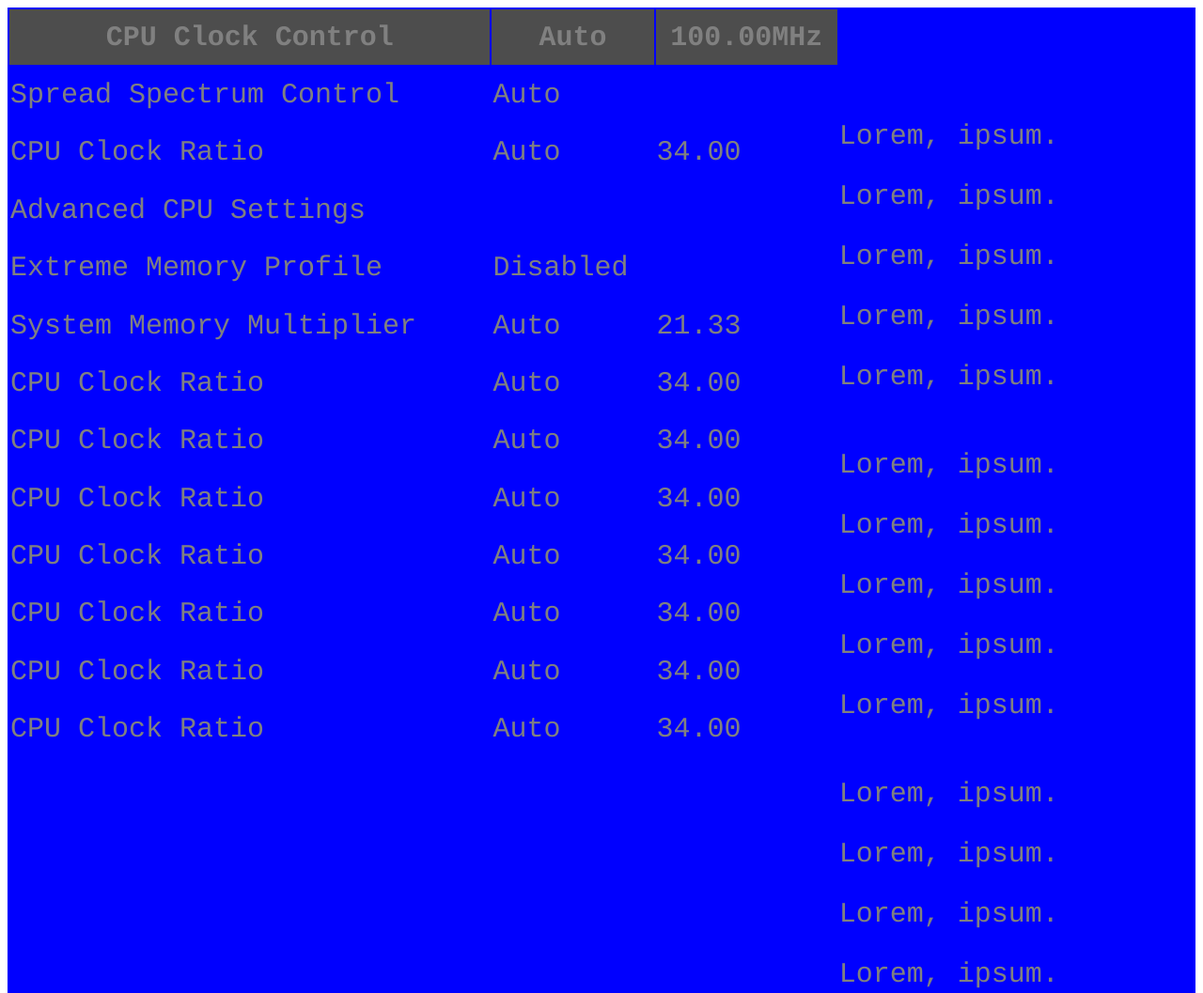
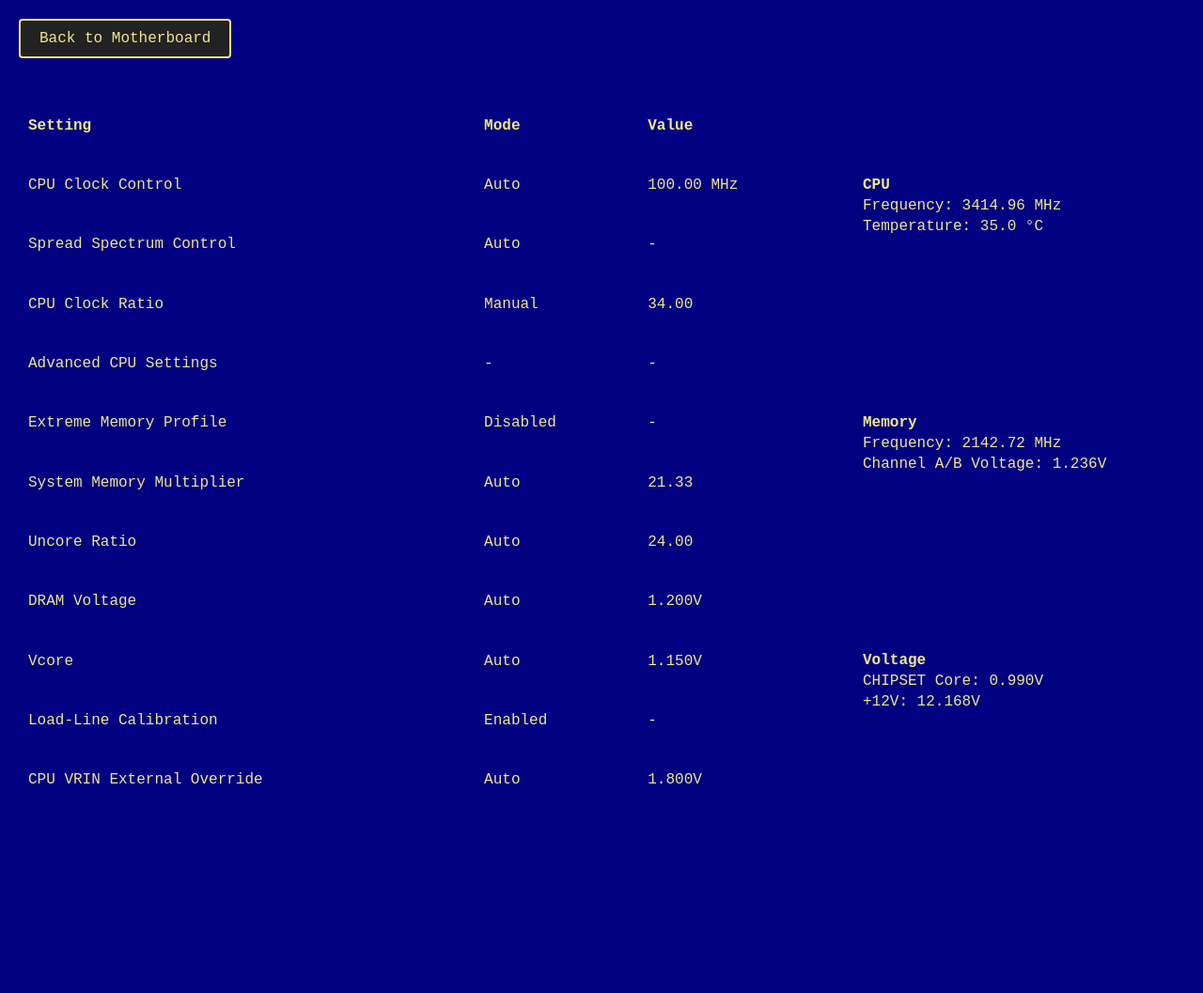
Before and after one commit to siyabongamasiya/mother-board, a plain HTML site: page Bios.html in a window 1280 px wide. Shown: the top 1057 px of the page at 94% size. After the commit the page ends 882 px from the top, so only its background shows below. Drawn offline with Linux system fonts and the light colour scheme.

Commit message:
finished with version one of the application

```diff
--- a/Bios.html
+++ b/Bios.html
@@ -1,103 +1,50 @@
 <!DOCTYPE html>
 <html lang="en">
 <head>
-    <meta charset="UTF-8">
-    <meta name="viewport" content="width=device-width, initial-scale=1.0">
-    <title>Document</title>
-    <link rel="stylesheet" href="./styles_bios.css">
+  <meta charset="UTF-8" />
+  <meta name="viewport" content="width=device-width, initial-scale=1.0" />
+  <title>BIOS Interface</title>
+  <link rel="stylesheet" href="./styles_bios.css" />
 </head>
-<body>
+<body class="fade-in">
+
+  <!-- Toggle Button -->
+  <button id="back-to-motherboard">Back to Motherboard</button>
+
   <main>
-        <table id="table-details">
-        <tr>
-            <th>CPU Clock Control</th>
-            <th>Auto</th>
-            <th>100.00MHz</th>
-        </tr>
-        <tr>
-            <td>Spread Spectrum Control</td>
-            <td>Auto</td>
-            <td> </td>
-        </tr>
-        <tr>
-           <td>CPU Clock Ratio</td>
-           <td>Auto</td>
-           <td>34.00</td>
-        </tr>
-        <tr>
-           <td>Advanced CPU Settings</td>
-           <td> </td>
-           <td> </td>
-        </tr>
-        <tr>
-           <td>Extreme Memory Profile</td>
-           <td>Disabled</td>
-           <td> </td>
-        </tr>
-        <tr>
-           <td>System Memory Multiplier</td>
-           <td>Auto</td>
-           <td>21.33</td>
-        </tr>
-        <tr>
-           <td>CPU Clock Ratio</td>
-           <td>Auto</td>
-           <td>34.00</td>
-        </tr>
-        <tr>
-           <td>CPU Clock Ratio</td>
-           <td>Auto</td>
-           <td>34.00</td>
-        </tr>
-        <tr>
-           <td>CPU Clock Ratio</td>
-           <td>Auto</td>
-           <td>34.00</td>
-        </tr>
-        <tr>
-           <td>CPU Clock Ratio</td>
-           <td>Auto</td>
-           <td>34.00</td>
-        </tr>
-        <tr>
-           <td>CPU Clock Ratio</td>
-           <td>Auto</td>
-           <td>34.00</td>
-        </tr>
-        <tr>
-           <td>CPU Clock Ratio</td>
-           <td>Auto</td>
-           <td>34.00</td>
-        </tr>
-        <tr>
-           <td>CPU Clock Ratio</td>
-           <td>Auto</td>
-           <td>34.00</td>
-        </tr>
+    <table>
+      <tr><th>Setting</th><th>Mode</th><th>Value</th></tr>
+      <tr><td>CPU Clock Control</td><td>Auto</td><td>100.00 MHz</td></tr>
+      <tr><td>Spread Spectrum Control</td><td>Auto</td><td>-</td></tr>
+      <tr><td>CPU Clock Ratio</td><td>Manual</td><td>34.00</td></tr>
+      <tr><td>Advanced CPU Settings</td><td>-</td><td>-</td></tr>
+      <tr><td>Extreme Memory Profile</td><td>Disabled</td><td>-</td></tr>
+      <tr><td>System Memory Multiplier</td><td>Auto</td><td>21.33</td></tr>
+      <tr><td>Uncore Ratio</td><td>Auto</td><td>24.00</td></tr>
+      <tr><td>DRAM Voltage</td><td>Auto</td><td>1.200V</td></tr>
+      <tr><td>Vcore</td><td>Auto</td><td>1.150V</td></tr>
+      <tr><td>Load-Line Calibration</td><td>Enabled</td><td>-</td></tr>
+      <tr><td>CPU VRIN External Override</td><td>Auto</td><td>1.800V</td></tr>
     </table>
+
     <div id="side-details">
       <div>
-            <p>Lorem, ipsum.</p>
-            <p>Lorem, ipsum.</p>
-            <p>Lorem, ipsum.</p>
-            <p>Lorem, ipsum.</p>
-            <p>Lorem, ipsum.</p>
+        <p><strong>CPU</strong></p>
+        <p>Frequency: 3414.96 MHz</p>
+        <p>Temperature: 35.0 °C</p>
       </div>
       <div>
-            <p>Lorem, ipsum.</p>
-            <p>Lorem, ipsum.</p>
-            <p>Lorem, ipsum.</p>
-            <p>Lorem, ipsum.</p>
-            <p>Lorem, ipsum.</p>
+        <p><strong>Memory</strong></p>
+        <p>Frequency: 2142.72 MHz</p>
+        <p>Channel A/B Voltage: 1.236V</p>
       </div>
       <div>
-            <p>Lorem, ipsum.</p>
-            <p>Lorem, ipsum.</p>
-            <p>Lorem, ipsum.</p>
-            <p>Lorem, ipsum.</p>
-            <p>Lorem, ipsum.</p>
+        <p><strong>Voltage</strong></p>
+        <p>CHIPSET Core: 0.990V</p>
+        <p>+12V: 12.168V</p>
       </div>
     </div>
   </main>
+  <script src="./bios-script.js"></script>
 </body>
 </html>
--- /dev/null
+++ b/bios-script.js
@@ -0,0 +1,8 @@
+document.getElementById('back-to-motherboard').addEventListener('click', function () {
+    document.body.classList.remove('fade-in');
+    document.body.classList.add('fade-out');
+
+    setTimeout(() => {
+        window.location.href = "index.html";
+    }, 500);
+});
--- a/styles_bios.css
+++ b/styles_bios.css
@@ -1,42 +1,99 @@
-:root{
-    /*colors*/
-    --text-color:grey;
-    --background-color:blue;
-    --table-hearder-color:hsl(0,0%,30%);
-
-    /*fonts*/
-    --universal-font:'Courier';
+:root {
+        --background-color: #000080;
+        --text-color: #f0e68c;
+        --secondary-color: #d3d3d3;
+        --header-color: #1a1a40;
+        --font: 'Courier New', Courier, monospace;
         }
 
+        * {
+            margin: 0;
+            padding: 0;
+            box-sizing: border-box;
+        }
 
-main{
+/* Fade classes */
+.fade-in {
+  animation: fadeIn 0.5s forwards;
+}
+
+.fade-out {
+  animation: fadeOut 0.5s forwards;
+}
+
+@keyframes fadeIn {
+  from { opacity: 0; }
+  to   { opacity: 1; }
+}
+
+@keyframes fadeOut {
+  from { opacity: 1; }
+  to   { opacity: 0; }
+}
+
+        #back-to-motherboard {
+            margin: 20px;
+            padding: 10px 20px;
+            font-size: 16px;
+            font-family: var(--font-family);
+            background-color: #222;
+            color: var(--text-color);
+            border: 2px solid var(--text-color);
+            border-radius: 4px;
+            cursor: pointer;
+            display: block;
+        }
+
+        body {
+            background-color: var(--background-color);
+            color: var(--text-color);
+            font-family: 'Courier New', Courier, monospace;
+            font-size: var(--font-size);
+        }
+
+        main {
             display: flex;
             flex-direction: row;
-    background-color: var(--background-color);
-    width: 100%;
-    height: 100%;
-    font-family: 'Courier';
-    color: var(--text-color);
-    font-size: 30px;
+            width: 100vw;
+            height: 100vh;
+            padding: 20px;
         }
 
-#table{
-    width: 30%;
-    height: 100vh;
+        table {
+            width: 70%;
+            border-collapse: collapse;
+            border: 1px solid var(--border-color);
         }
 
-#table-details{
-    width: 70%;
-    height: 100vh;
+        th, td {
+            border: 1px solid var(--border-color);
+            padding: 10px;
+            text-align: left;
         }
 
-#side-details{
+        th {
+            background-color: var(--table-header-color);
+        }
+
+        tr:nth-child(even) {
+            background-color: var(--highlight-color);
+        }
+
+        #side-details {
+            width: 30%;
+            padding-left: 20px;
             display: flex;
             flex-direction: column;
-    justify-content: space-between;
-    padding-top: 90px;
+            justify-content: space-around;
+            border-left: 2px solid var(--border-color);
         }
 
-th{
-    background-color: var(--table-hearder-color);
+        #side-details div {
+            margin-bottom: 20px;
+            border: 1px solid var(--border-color);
+            padding: 10px;
         }
+
+        #side-details p {
+            margin: 4px 0;
+        }
--- a/styles_mother-board.css
+++ b/styles_mother-board.css
@@ -1,59 +1,137 @@
-html,body{
-    width: 100vw;
-    height: 100vh;
-    overflow: hidden;
+/* Variables */
+:root {
+  --background-color: #0a0a40;
+  --text-color: #f0f0f0;
+  --highlight-color: #ffeb3b;
+  --font-family: 'Courier New', Courier, monospace;
+}
+
+
+body {
   margin: 0;
   padding: 0;
+  background-color: var(--background-color);
+  font-family: var(--font-family);
+  color: var(--text-color);
 }
 
-img{
-    width: 100%;
-    height: 100vh;
+/* Fade classes */
+.fade-in {
+  animation: fadeIn 0.5s forwards;
 }
 
-main{
-    position: relative;
+.fade-out {
+  animation: fadeOut 0.5s forwards;
 }
 
-.element{
-    width: 12vw;
-    height: 8vw;
-    background-color: aquamarine;
-    padding: 20px;
-    border-radius: 8px;
-    opacity: 0;
+@keyframes fadeIn {
+  from { opacity: 0; }
+  to   { opacity: 1; }
 }
 
-#usb-input{
+@keyframes fadeOut {
+  from { opacity: 1; }
+  to   { opacity: 0; }
+}
+
+/* Toggle Button Styling */
+#go-to-bios {
+  margin: 20px;
+  padding: 10px 20px;
+  font-size: 16px;
+  font-family: var(--font-family);
+  background-color: #222;
+  color: var(--text-color);
+  border: 2px solid var(--text-color);
+  border-radius: 4px;
+  cursor: pointer;
+  display: block;
+}
+
+#go-to-bios:hover {
+  background-color: #333;
+}
+
+/* Layout */
+main {
+  display: flex;
+  flex-direction: column;
+  align-items: center;
+  padding: 20px;
+}
+
+#image-container{
+    position: relative;
+    width: auto;
+}
+
+main img {
+  max-width: 100%;
+  width: auto;
+  border: 2px solid var(--highlight-color);
+  margin-bottom: 30px;
+}
+
+/* Info Box Styling */
+#text-panel{
+  background-color: black;
+  padding: 15px;
+  margin: 10px;
+  border-left: 4px solid var(--highlight-color);
+  width: 90%;
+  max-width: 300px;
+  border-radius: 4px;
+  position: absolute;
+  top: 40%;
+  left: 30%;
+}
+
+.text-panel-title {
+  font-weight: bold;
+  color: var(--highlight-color);
+  margin-bottom: 5px;
+}
+
+#usb-input {
   position: absolute;
   top: 0%;
-    left: 56%;
+  left: 55%;
+  width: 150px;
+  opacity: 0;
+  height: 50px;
 }
 
-#keyboard-input{
+#keyboard-input {
   position: absolute;
   top: 0%;
-    left: 43%;
+  left: 40%;
+  width: 150px;
+  opacity: 0;
+  height: 50px;
+}
+#cmos {
+  position: absolute;
+  top: 0%;
+  left: 90%;
+  width: 150px;
+  opacity: 0;
+  height: 50px;
 }
 
-#cmos{
+#cpu {
   position: absolute;
-    top: 0%;
-    left: 90vw;
-    font-size: 1vw;
+  top:10%;
+  left: 75%;
+  width: 150px;
+  opacity: 0;
+  height: 100px;
 }
 
-#cpu{
+#ram {
   position: absolute;
-    font-size: 1vw;
-    top: 10%;
-    left: 75vw;
+  top:25%;
+  left: 23%;
+  width: 40px;
+  opacity: 0;
+  height: 800px;
 }
-
-#ram{
-    position: absolute;
-    font-size: 2vw;
-    top: 40%;
-    left: 20vw;
-    height: 30vw;
-}
```
Also changed, not shown: index.html (+34 -33 lines), mother-board-script.js (added, +53 -0 lines), script.js (deleted, +0 -19 lines). Lines whose indentation alone changed are shown as unchanged.
